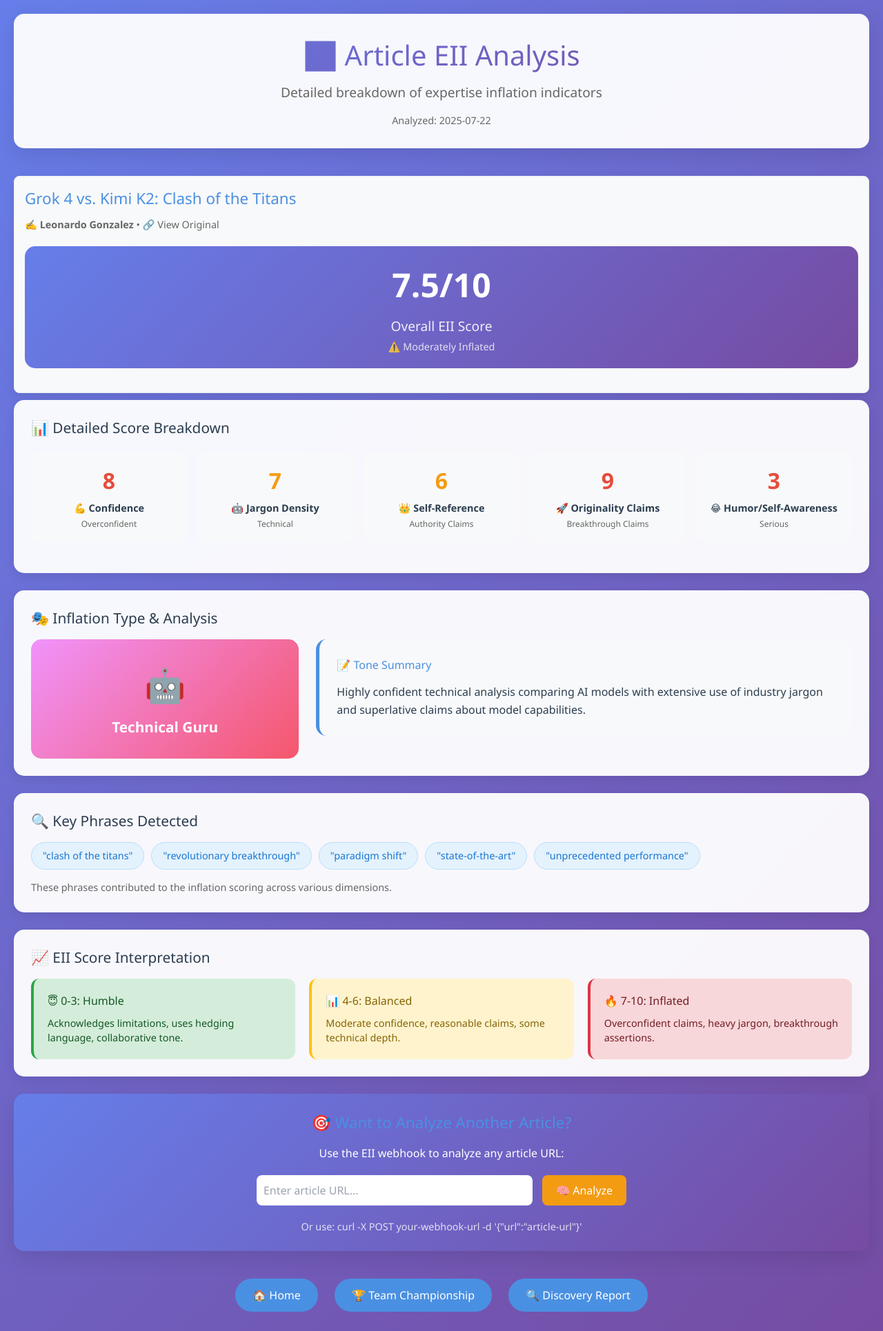
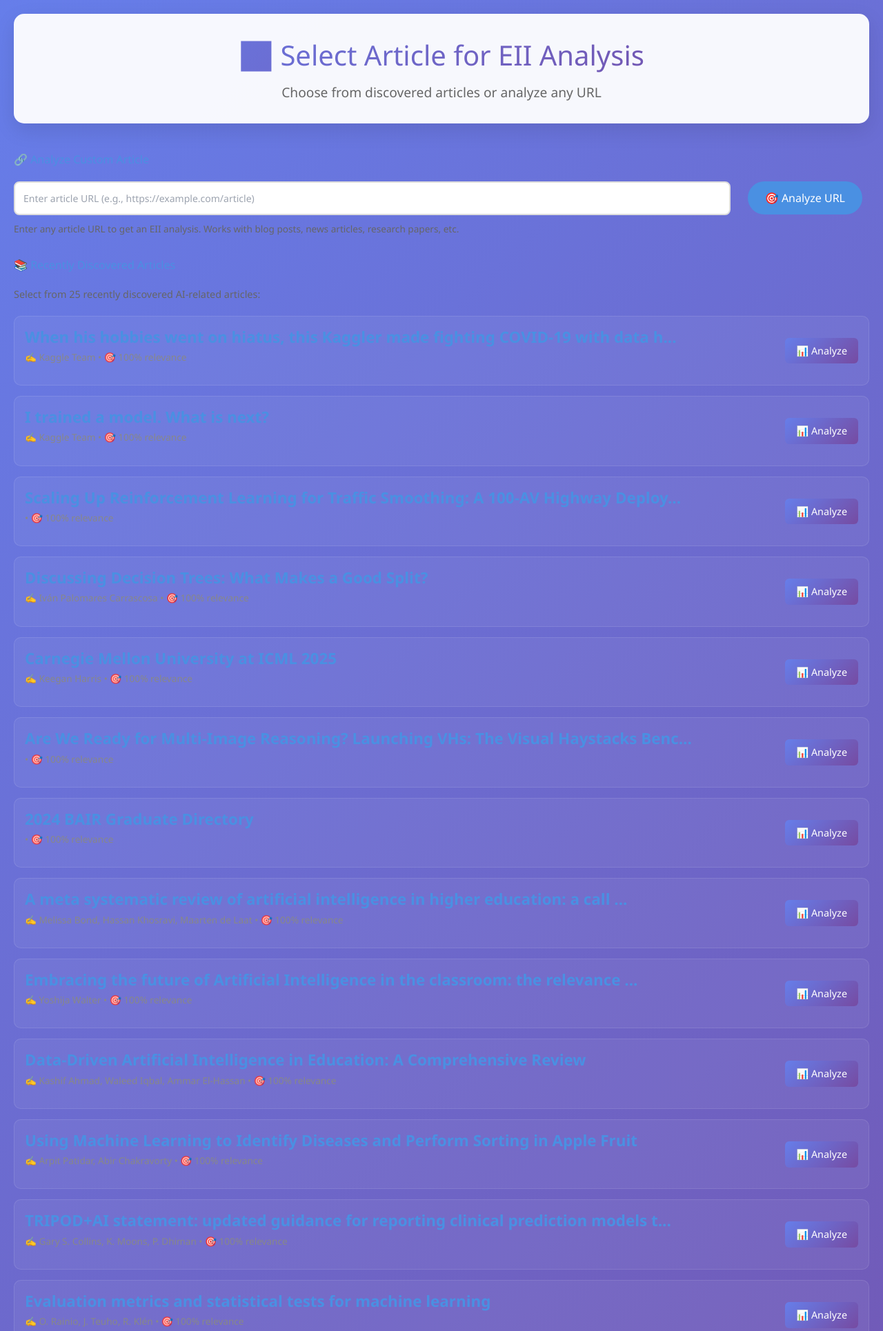
Before and after one commit to dp-pcs/expertise-inflation-index, a Flask app: page /article-analysis in a window 1280 px wide. Shown: the top 1930 px of the page at 69% size. Run offline with Flask 3, Linux system fonts and the light colour scheme; some libraries are stand-ins or nearby versions.

Commit message:
Add article selection interface for better UX - users can now choose which article to analyze or input custom URLs

```diff
--- a/templates/article_analysis.html
+++ b/templates/article_analysis_results.html
@@ -147,37 +147,13 @@
         </div>
     </div>
 
-    <div class="card" style="text-align: center; background: linear-gradient(135deg, #667eea 0%, #764ba2 100%); color: white;">
-        <h3>🎯 Want to Analyze Another Article?</h3>
-        <p>Use the EII webhook to analyze any article URL:</p>
-        <div style="margin: 20px 0;">
-            <input type="url" placeholder="Enter article URL..." style="padding: 10px; border-radius: 8px; border: none; width: 70%; max-width: 400px; margin-right: 10px;">
-            <button onclick="analyzeNewArticle()" style="padding: 10px 20px; background: var(--secondary-color); color: white; border: none; border-radius: 8px; cursor: pointer;">
-                🧠 Analyze
-            </button>
-        </div>
-        <p style="font-size: 0.9em; opacity: 0.8;">Or use: curl -X POST your-webhook-url -d '{"url":"article-url"}'</p>
-    </div>
-
     <div class="navigation">
+        <a href="/article-analysis" class="nav-button" style="background: var(--primary-color);">
+            ← 📊 Analyze Another Article
+        </a>
         <a href="/" class="nav-button">🏠 Home</a>
         <a href="/team-championship" class="nav-button">🏆 Team Championship</a>
         <a href="/discovery-report" class="nav-button">🔍 Discovery Report</a>
     </div>
 </div>
-
-<script>
-function analyzeNewArticle() {
-    const input = document.querySelector('input[type="url"]');
-    const url = input.value.trim();
-
-    if (!url) {
-        alert('Please enter a valid article URL');
-        return;
-    }
-
-    // This would integrate with your EII webhook
-    alert(`Would analyze: ${url}\n\nTo implement:\n1. Configure your n8n webhook URL\n2. Add JavaScript to call the webhook\n3. Display results on this page`);
-}
-</script>
 {% endblock %}
--- /dev/null
+++ b/templates/article_selection.html
@@ -0,0 +1,197 @@
+{% extends "base.html" %}
+
+{% block title %}EII Article Selection{% endblock %}
+
+{% block content %}
+<div class="container">
+    <div class="header">
+        <h1>📊 Select Article for EII Analysis</h1>
+        <p>Choose from discovered articles or analyze any URL</p>
+    </div>
+
+    <!-- Custom URL Input Section -->
+    <div class="glass-card" style="margin-bottom: 30px;">
+        <h3 style="margin-bottom: 20px; color: var(--primary-color);">🔗 Analyze Custom Article</h3>
+        <div style="display: flex; gap: 15px; align-items: center;">
+            <input type="url"
+                   id="custom-url"
+                   placeholder="Enter article URL (e.g., https://example.com/article)"
+                   style="flex: 1; padding: 12px; border: 2px solid #ddd; border-radius: 8px; font-size: 14px;">
+            <button onclick="analyzeCustomUrl()"
+                    class="nav-button"
+                    style="background: var(--primary-color); white-space: nowrap;">
+                🎯 Analyze URL
+            </button>
+        </div>
+        <div style="margin-top: 10px; font-size: 0.85em; color: #666;">
+            Enter any article URL to get an EII analysis. Works with blog posts, news articles, research papers, etc.
+        </div>
+    </div>
+
+    <!-- Discovered Articles Section -->
+    {% if articles %}
+    <div class="glass-card">
+        <h3 style="margin-bottom: 20px; color: var(--primary-color);">📚 Recently Discovered Articles</h3>
+        <div style="font-size: 0.9em; color: #666; margin-bottom: 20px;">
+            Select from {{ articles|length }} recently discovered AI-related articles:
+        </div>
+
+        <div class="articles-grid">
+            {% for article in articles %}
+            <div class="article-item">
+                <div class="article-info">
+                    <div class="article-title">
+                        <a href="{{ article.url }}" target="_blank" style="color: var(--primary-color); text-decoration: none;">
+                            {{ article.title[:80] }}{% if article.title|length > 80 %}...{% endif %}
+                        </a>
+                    </div>
+                    <div class="article-meta">
+                        {% if article.author %}
+                            ✍️ {{ article.author }}
+                        {% endif %}
+                        {% if article.relevance_score %}
+                            • 🎯 {{ "%.0f"|format(article.relevance_score * 100) }}% relevance
+                        {% endif %}
+                    </div>
+                </div>
+                <div class="article-actions">
+                    <button onclick="analyzeArticle('{{ article.url }}', '{{ article.title }}')"
+                            class="analyze-btn">
+                        📊 Analyze
+                    </button>
+                </div>
+            </div>
+            {% endfor %}
+        </div>
+    </div>
+    {% else %}
+    <div class="glass-card">
+        <h3 style="color: var(--primary-color);">📚 No Discovered Articles</h3>
+        <p style="color: #666; margin: 15px 0;">
+            No discovered articles available. Use the custom URL input above to analyze any article.
+        </p>
+        <a href="/discovery-report" class="nav-button">🔍 Discover Articles First</a>
+    </div>
+    {% endif %}
+</div>
+
+<style>
+.articles-grid {
+    display: grid;
+    gap: 15px;
+}
+
+.article-item {
+    display: flex;
+    justify-content: space-between;
+    align-items: center;
+    padding: 15px;
+    background: rgba(255, 255, 255, 0.05);
+    border-radius: 10px;
+    border: 1px solid rgba(255, 255, 255, 0.1);
+    transition: all 0.3s ease;
+}
+
+.article-item:hover {
+    background: rgba(255, 255, 255, 0.1);
+    transform: translateY(-2px);
+}
+
+.article-info {
+    flex: 1;
+    margin-right: 15px;
+}
+
+.article-title {
+    font-weight: 600;
+    margin-bottom: 5px;
+    line-height: 1.3;
+}
+
+.article-title a:hover {
+    text-decoration: underline !important;
+}
+
+.article-meta {
+    font-size: 0.85em;
+    color: #888;
+}
+
+.article-actions {
+    flex-shrink: 0;
+}
+
+.analyze-btn {
+    background: linear-gradient(135deg, #667eea 0%, #764ba2 100%);
+    color: white;
+    border: none;
+    padding: 8px 16px;
+    border-radius: 6px;
+    cursor: pointer;
+    font-size: 0.9em;
+    font-weight: 500;
+    transition: all 0.3s ease;
+    white-space: nowrap;
+}
+
+.analyze-btn:hover {
+    transform: translateY(-1px);
+    box-shadow: 0 4px 12px rgba(102, 126, 234, 0.4);
+}
+
+/* Responsive design */
+@media (max-width: 768px) {
+    .article-item {
+        flex-direction: column;
+        text-align: center;
+        gap: 10px;
+    }
+
+    .article-info {
+        margin-right: 0;
+        margin-bottom: 10px;
+    }
+}
+</style>
+
+<script>
+function analyzeCustomUrl() {
+    const urlInput = document.getElementById('custom-url');
+    const url = urlInput.value.trim();
+
+    if (!url) {
+        alert('Please enter a URL to analyze');
+        return;
+    }
+
+    if (!isValidUrl(url)) {
+        alert('Please enter a valid URL (e.g., https://example.com/article)');
+        return;
+    }
+
+    // Redirect to analysis page with URL parameter
+    window.location.href = `/article-analysis?url=${encodeURIComponent(url)}`;
+}
+
+function analyzeArticle(url, title) {
+    // Redirect to analysis page with URL parameter
+    window.location.href = `/article-analysis?url=${encodeURIComponent(url)}`;
+}
+
+function isValidUrl(string) {
+    try {
+        new URL(string);
+        return string.startsWith('http://') || string.startsWith('https://');
+    } catch (_) {
+        return false;
+    }
+}
+
+// Allow Enter key in URL input
+document.getElementById('custom-url').addEventListener('keypress', function(e) {
+    if (e.key === 'Enter') {
+        analyzeCustomUrl();
+    }
+});
+</script>
+{% endblock %}
--- a/web_dashboard.py
+++ b/web_dashboard.py
@@ -1024,28 +1024,56 @@
 
 @app.route('/article-analysis')
 def article_analysis():
-    """Individual article analysis page"""
-    # Sample article analysis data
-    article_data = {
-        "title": "Grok 4 vs. Kimi K2: Clash of the Titans",
-        "url": "https://trilogyai.substack.com/p/grok-4-vs-kimi-k2",
-        "author": "Leonardo Gonzalez",
-        "analyzed_at": datetime.now().isoformat(),
-        "scores": {
-            "confidence": 8,
-            "jargon_density": 7,
-            "self_reference": 6,
-            "originality": 9,
-            "humor_rating": 3
-        },
-        "eii_score": 7.5,
-        "analysis": {
-            "tone_summary": "Highly confident technical analysis comparing AI models with extensive use of industry jargon and superlative claims about model capabilities.",
-            "inflation_type": "Technical Guru",
-            "key_phrases": ["clash of the titans", "revolutionary breakthrough", "paradigm shift", "state-of-the-art", "unprecedented performance"]
+    """Article selection and analysis page"""
+    article_url = request.args.get('url')
+
+    if article_url:
+        # If URL provided, show analysis results
+        # For demo purposes, generate sample analysis
+        article_data = {
+            "title": "User-Selected Article Analysis",
+            "url": article_url,
+            "author": "Unknown",
+            "analyzed_at": datetime.now().isoformat(),
+            "scores": {
+                "confidence": 6,
+                "jargon_density": 5,
+                "self_reference": 4,
+                "originality": 7,
+                "humor_rating": 4
+            },
+            "eii_score": 5.8,
+            "analysis": {
+                "tone_summary": "Balanced technical discussion with moderate confidence and accessible language.",
+                "inflation_type": "Thoughtful Analysis",
+                "key_phrases": ["comprehensive analysis", "practical implications", "evidence-based", "measured approach"]
+            }
         }
-    }
-    return render_template('article_analysis.html', data=article_data)
+        return render_template('article_analysis_results.html', data=article_data)
+    else:
+        # Show article selection interface
+        discovered_articles = []
+
+        # Load discovered articles from various sources
+        discovery_data = dashboard.load_discovery_results()
+        if discovery_data and 'articles' in discovery_data:
+            discovered_articles.extend(discovery_data['articles'][:20])  # Limit to 20 for UI
+
+        # Load Trilogy AI articles
+        trilogy_data = dashboard.load_discovery_results_by_source('trilogy')
+        if trilogy_data and 'articles' in trilogy_data:
+            discovered_articles.extend(trilogy_data['articles'][:10])  # Add some Trilogy articles
+
+        # Remove duplicates based on URL
+        seen_urls = set()
+        unique_articles = []
+        for article in discovered_articles:
+            url = article.get('url', '')
+            if url and url not in seen_urls:
+                seen_urls.add(url)
+                unique_articles.append(article)
+
+        return render_template('article_selection.html', articles=unique_articles[:25])
 
 @app.route('/api/team-data')
 def api_team_data():
```
